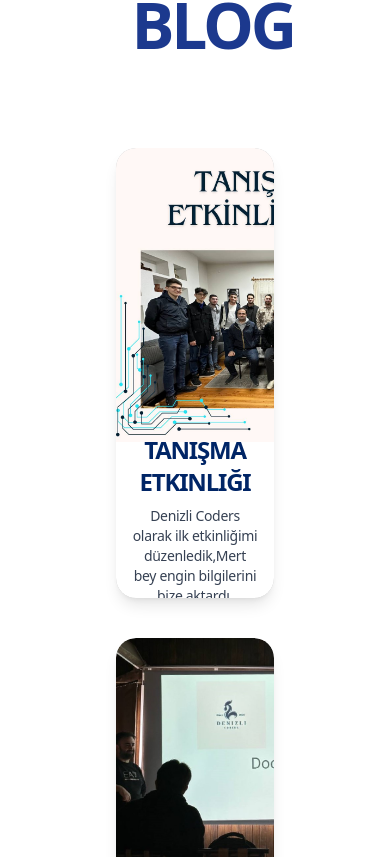
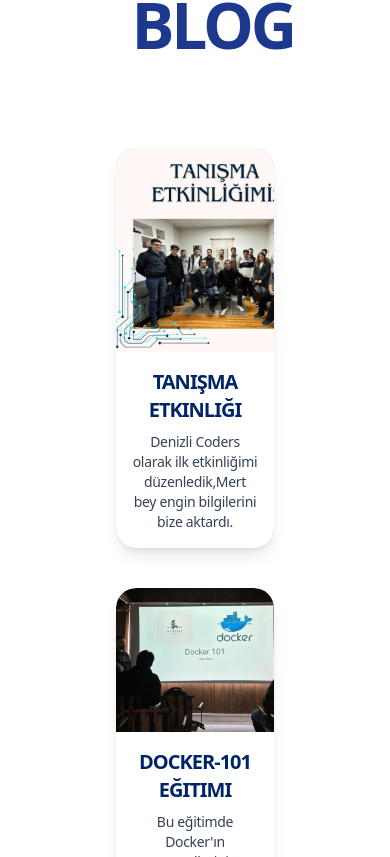
Before and after one commit to meltemozen/mozena-website, a React (Vite) app: page / in a window 390 px wide. Shown: the part 4327-5184 px from the top of the page. Built offline with nearby package versions, Linux system fonts and the light colour scheme.

Commit message:
blog-comp

```diff
--- a/src/components/Blog.tsx
+++ b/src/components/Blog.tsx
@@ -59,21 +59,22 @@ const Blog: React.FC<BlogProps> = ({ title, blogimage,posts }) => {
           {selectedPosts.map((post, index) => (
             <motion.div
               key={index}
-              className="bg-[#D9D9D9] w-full max-w-[433px] h-[450px] rounded-[20px] flex flex-col items-center shadow-lg relative overflow-hidden object-cover"
+              className="bg-[#D9D9D9] w-full max-w-[300px] sm:max-w-[433px] h-[400px] rounded-[20px] flex flex-col items-center shadow-lg relative overflow-hidden"
             >
               <div
                 className="w-full h-full bg-cover rounded-t-[20px]"
                 style={{ backgroundImage: `url(${post.image})` }}
               ></div>
 
-              <div className="bg-white w-full h-[156px] flex flex-col items-center justify-center text-center p-4 rounded-b-[20px]">
-                <h2 className="text-2xl md:text-2xl font-bold text-[#002566] mb-2">
+              <div className="bg-white w-full h-auto flex flex-col items-center justify-center text-center p-4 rounded-b-[20px]">
+               <h2 className="text-xl md:text-2xl font-bold text-[#002566] mb-2">
                {post.content_title}
                </h2>
                <p className="text-gray-700 text-sm md:text-base">
                {post.text}
                </p>
                </div>
+
             </motion.div>
           ))}
         </motion.section>
```
Lines whose indentation alone changed are shown as unchanged.
